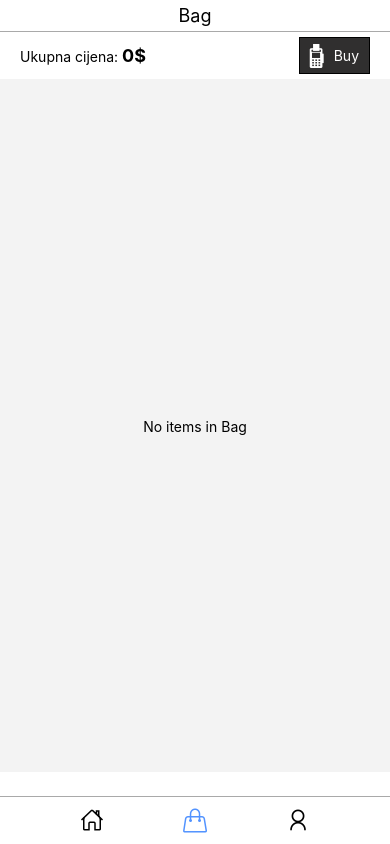
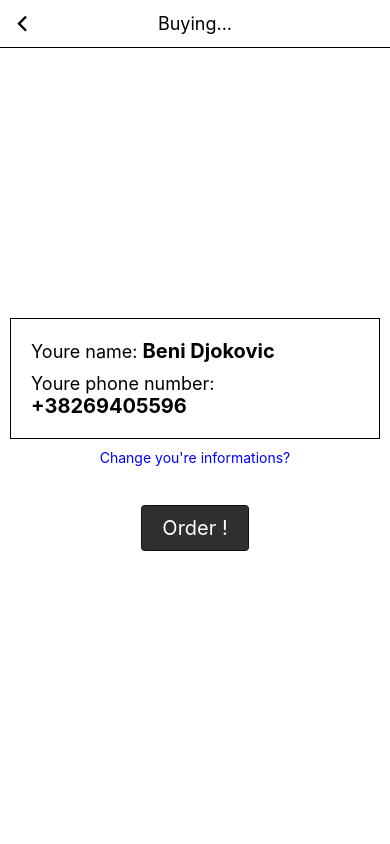
Before and after one commit to arben-djokovic/food_app, a React Native app: screen /Bag in a window 390 px wide. Built offline with nearby package versions, Linux system fonts and the light colour scheme.

Commit message:
Added buying modal

```diff
--- a/components/BagScreen.js
+++ b/components/BagScreen.js
@@ -1,5 +1,5 @@
 import React, { useEffect, useState } from 'react';
-import { SafeAreaView, StyleSheet, Text, StatusBar, TouchableOpacity, ScrollView, View,Image, Dimensions } from 'react-native';
+import { SafeAreaView, StyleSheet, Text, StatusBar, TouchableOpacity, ScrollView, View, Image, Dimensions, Modal } from 'react-native';
 import { Platform } from 'react-native';
 import { useDispatch } from 'react-redux';
 import { useSelector } from 'react-redux';
@@ -8,8 +8,9 @@ import Footer from './Footer';
 import Data from './Store'
 import { cardRemoveAction, itemAction } from './../redux/Actions';
 import { Ionicons, Fontisto } from '@expo/vector-icons';
+import MyStore from './MyStore';
 
-export default function BagScreen({navigation}) {
+export default function BagScreen({ navigation }) {
 
   var dispatch = useDispatch()
   var card = useSelector(store => store.card)
@@ -17,7 +18,7 @@ export default function BagScreen({navigation}) {
 
   const getCijena = () => {
     let cijena = 0
-    if(card.length !== 0){
+    if (card.length !== 0) {
       card.map(cardItem => {
         cijena = cijena + Number(Data[cardItem.id].price) * Number(cardItem.kolicina)
       })
@@ -27,55 +28,87 @@ export default function BagScreen({navigation}) {
     }, 300);
   }
 
-  useEffect(()=>{
+  useEffect(() => {
     getCijena()
-  },[card])
+  }, [card])
+  let [modalVisible, setModalVisible] = useState(true)
 
   return (<SafeAreaView style={styles.androidSafe}>
-     <View style={{padding: 5, borderBottomWidth: 1, borderColor: 'darkgray'}}>
-        <Text style={{textAlign: 'center', fontSize: 18}} >Bag</Text>
+    <Modal
+      animationType="slide"
+      visible={modalVisible}
+      onRequestClose={() => {
+        setModalVisible(!modalVisible);
+      }}
+    >
+      <View style={{ flex: 1 }}>
+        <View style={styles.header}>
+          <Ionicons onPress={() => { setModalVisible(false) }} name="chevron-back-outline" size={25} color="black" />
+          <Text style={styles.headerText}>Buying...</Text>
+          <Text style={{ width: 25 }}></Text>
         </View>
+          <ScrollView >
+            <View style={{flexDirection: 'column', alignItems: 'center', justifyContent: 'center', height: Dimensions.get('window').height -73 }}>
+            <View style={{borderWidth: 1, paddingTop: 20, paddingBottom: 10, paddingHorizontal: 20, margin: 10, marginTop: 0}}>
+              <Text style={{marginBottom: 10, fontSize: 18}}>Youre name: <Text style={{fontWeight: 'bold', fontSize: 20}}>{MyStore.name}</Text></Text>
+              <Text style={{marginBottom: 10, fontSize: 18}}>Youre phone number: <Text style={{fontWeight: 'bold', fontSize: 20}}>{MyStore.number}</Text></Text>
+            </View>
+            <Text style={{ marginHorizontal: 10, color: 'blue' }} onPress={() => { navigation.navigate('Profile') }}>Change you're informations?</Text>
+            <TouchableOpacity style={{flexDirection: 'row', marginLeft: 'auto', marginRight: 'auto', marginTop: 40}}>
+              <Text style={{backgroundColor: '#302F2F', color: 'white', paddingVertical: 10, paddingHorizontal: 20, fontSize: 20}}>Order !</Text>
+            </TouchableOpacity>
+            </View>
+          </ScrollView>
+      </View>
+    </Modal>
+
+    <View style={{ padding: 5, borderBottomWidth: 1, borderColor: 'darkgray' }}>
+      <Text style={{ textAlign: 'center', fontSize: 18 }} >Bag</Text>
+    </View>
+
     <View style={styles.podHeader}>
-         <Text>Ukupna cijena: <Text style={{fontWeight: 'bold', fontSize: 18}}>{ukupnaCijena + '$'}</Text></Text>
-         <TouchableOpacity style={styles.buyBtn}>
-           <Fontisto style={{marginRight: 10}} name="shopping-pos-machine" size={24} color="white" />
-           <Text style={{color: 'white'}}>Buy</Text>
+      <Text>Ukupna cijena: <Text style={{ fontWeight: 'bold', fontSize: 18 }}>{ukupnaCijena + '$'}</Text></Text>
+      <TouchableOpacity onPress={() => {
+        setModalVisible(true)
+      }} style={styles.buyBtn}>
+        <Fontisto style={{ marginRight: 10 }} name="shopping-pos-machine" size={24} color="white" />
+        <Text style={{ color: 'white' }}>Buy</Text>
       </TouchableOpacity>
     </View>
 
-      <ScrollView style={{backgroundColor: '#f3f3f3',maxHeight: Dimensions.get('window').height - 151}}>
-      {card.length ? card.map(cardItem =>{
-          return (<TouchableOpacity onPress={()=>{
+    <ScrollView style={{ backgroundColor: '#f3f3f3', maxHeight: Dimensions.get('window').height - 151 }}>
+      {card.length ? card.map(cardItem => {
+        return (<TouchableOpacity onPress={() => {
           dispatch(itemAction(cardItem.id))
           navigation.navigate('Item')
         }} key={cardItem.id} style={styles.item}>
           <Image style={styles.slika} source={Data[cardItem.id].img} />
           <View style={{ marginTop: 5 }}>
-              <Text style={styles.naslovItem}>{Data[cardItem.id].naslov}<Text style={{fontSize: 13, fontWeight: 'normal'}}> - {Data[cardItem.id].price}$</Text></Text>
+            <Text style={styles.naslovItem}>{Data[cardItem.id].naslov}<Text style={{ fontSize: 13, fontWeight: 'normal' }}> - {Data[cardItem.id].price}$</Text></Text>
             <View style={{ flexDirection: 'row', alignItems: 'center', marginTop: 10 }}>
-                <View style={{flexDirection: 'row', justifyContent: 'space-around',alignItems: 'center', width: 60}}>
-                  <TouchableOpacity onPress={()=>{
-                    dispatch(cardRemoveAction({id: cardItem.id, kolicina: 1}))
+              <View style={{ flexDirection: 'row', justifyContent: 'space-around', alignItems: 'center', width: 60 }}>
+                <TouchableOpacity onPress={() => {
+                  dispatch(cardRemoveAction({ id: cardItem.id, kolicina: 1 }))
                 }}><Ionicons name="ios-remove-outline" size={24} color="black" /></TouchableOpacity>
-                  <Text style={{fontSize: 19, marginHorizontal: 10}}>{cardItem.kolicina}</Text>
-                  <TouchableOpacity onPress={()=>{
-                    dispatch(cardAddAction({id: cardItem.id, kolicina: 1}))
+                <Text style={{ fontSize: 19, marginHorizontal: 10 }}>{cardItem.kolicina}</Text>
+                <TouchableOpacity onPress={() => {
+                  dispatch(cardAddAction({ id: cardItem.id, kolicina: 1 }))
                 }}><Ionicons name="add-outline" size={24} color="black" /></TouchableOpacity>
               </View>
-                <Text style={styles.price}>{ Number(Data[cardItem.id].price) * Number(cardItem.kolicina) + ' $' }</Text>
+              <Text style={styles.price}>{Number(Data[cardItem.id].price) * Number(cardItem.kolicina) + ' $'}</Text>
             </View>
           </View>
         </TouchableOpacity>)
-        }) : <View style={{height: Dimensions.get('window').height - 150, justifyContent: 'center', alignItems: 'center'}}><Text>No items in Bag</Text></View>}
+      }) : <View style={{ height: Dimensions.get('window').height - 150, justifyContent: 'center', alignItems: 'center' }}><Text>No items in Bag</Text></View>}
     </ScrollView>
-      <Footer navigation={navigation}  homeS={false} bagS={true} profileS={false}  />
+    <Footer navigation={navigation} homeS={false} bagS={true} profileS={false} />
   </SafeAreaView>
   );
 }
 
 const styles = StyleSheet.create({
   androidSafe: {
-    width: 100+'%',
+    width: 100 + '%',
     minHeight: Dimensions.get('window').height,
     backgroundColor: '#fff',
     marginTop: Platform.OS === "android" ? StatusBar.currentHeight : 0,
@@ -124,5 +157,15 @@ const styles = StyleSheet.create({
     alignItems: 'center',
     paddingVertical: 5,
     paddingHorizontal: 20
-  }
+  },
+  header: {
+    flexDirection: 'row',
+    justifyContent: 'space-between',
+    alignItems: 'center',
+    padding: 10,
+    borderBottomWidth: 1
+  },
+  headerText: {
+    fontSize: 18
+  },
 });
```
Lines whose indentation alone changed are shown as unchanged.
